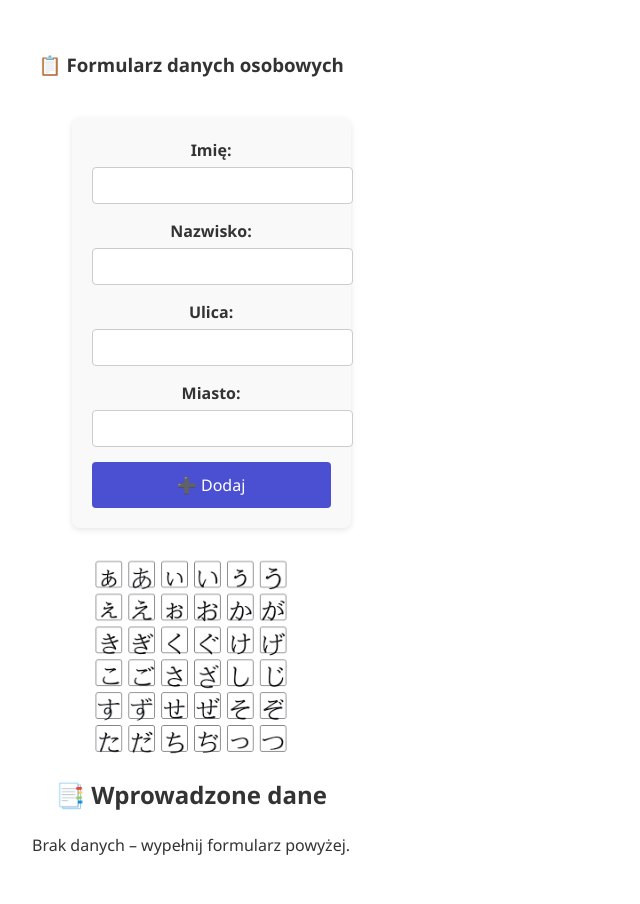
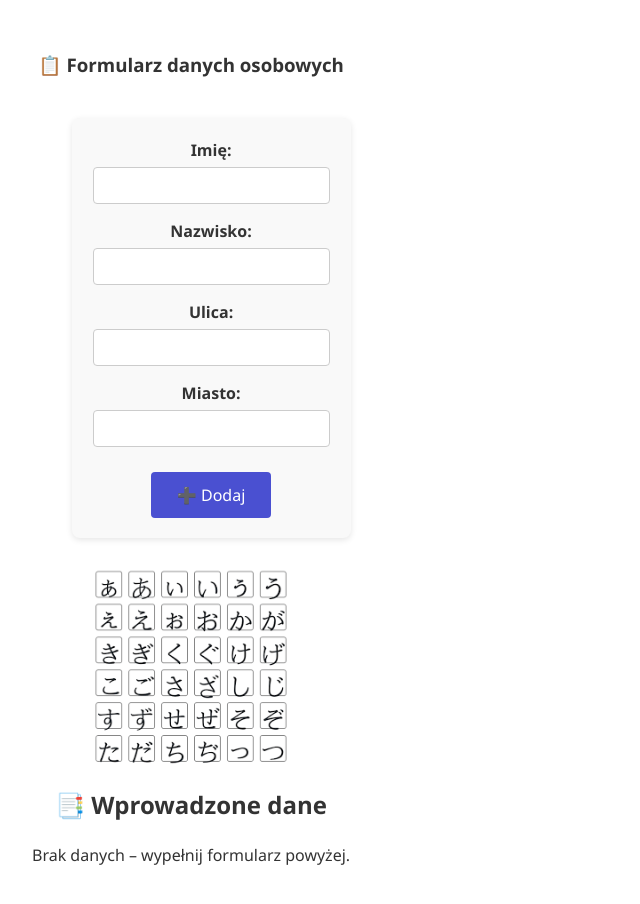
Before and after one commit to Tymekkkkk/vite-react, a React (Vite) app: page / in a window 1280 px wide. Shown: the top 904 px of the page, without its empty margins (0-640 px from the left). Built offline with nearby package versions, Linux system fonts and the light colour scheme.

Commit message:
Update App.css

```diff
--- a/src/App.css
+++ b/src/App.css
@@ -8,8 +8,8 @@
 
   display: flex;
   flex-direction: column;
-  align-items: center;
-  text-align: center;
+  align-items: center;  /* Wycentrowanie w poziomie */
+  text-align: center;   /* Wycentrowanie tekstu */
 }
 
 /* Nagłówek */
@@ -25,7 +25,7 @@ header img,
 .table-section img {
   width: 200px;
   display: block;
-  margin: 0 auto 20px;
+  margin: 0 auto 20px; /* wycentrowane automatycznie */
   border-radius: 8px;
 }
 
@@ -38,11 +38,16 @@ form {
   border-radius: 8px;
   box-shadow: 0 2px 6px rgba(0,0,0,0.1);
   width: 100%;
+
+  display: flex;
+  flex-direction: column;
+  align-items: center; /* Wycentrowanie inputów i przycisku */
 }
 
 form div {
   margin-bottom: 15px;
-  text-align: center;
+  width: 100%;
+  text-align: center; /* Label i input wycentrowane */
 }
 
 form label {
@@ -52,7 +57,8 @@ form label {
 }
 
 form input {
-  width: 100%;
+  width: 90%; /* troche mniejszy od pełnej szerokości dla estetyki */
+  max-width: 400px;
   padding: 10px;
   border: 1px solid #ccc;
   border-radius: 4px;
@@ -66,8 +72,9 @@ form button {
   border-radius: 4px;
   cursor: pointer;
   transition: 0.3s;
-  width: 100%;
+  width: 50%; /* mniejszy przycisk, wycentrowany */
   font-size: 16px;
+  margin-top: 10px;
 }
 
 form button:hover {
@@ -148,4 +155,12 @@ table button:hover {
   table th {
     display: none;
   }
+
+  form input {
+    width: 95%; /* inputy dopasowane do małego ekranu */
+  }
+
+  form button {
+    width: 80%;
+  }
 }
```
